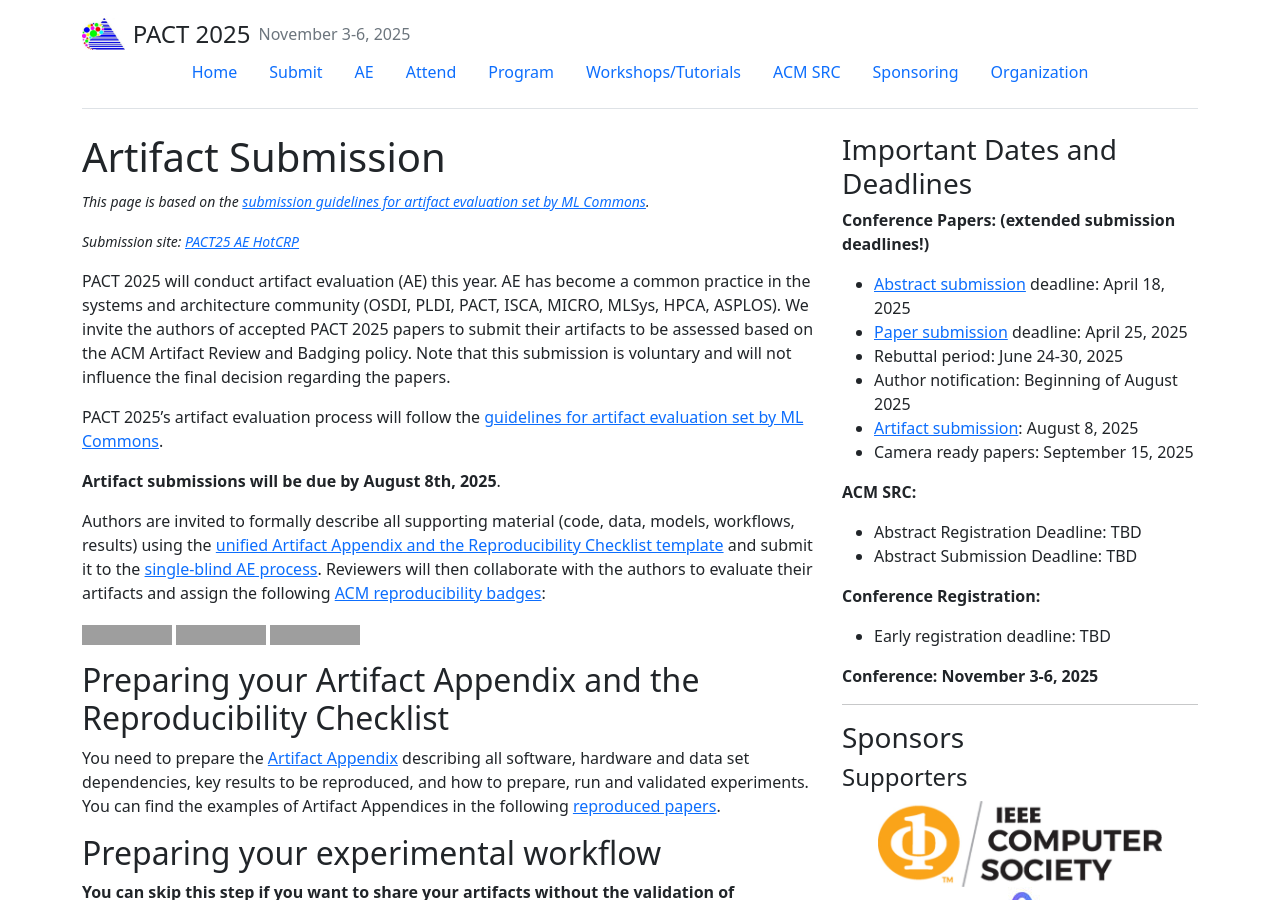
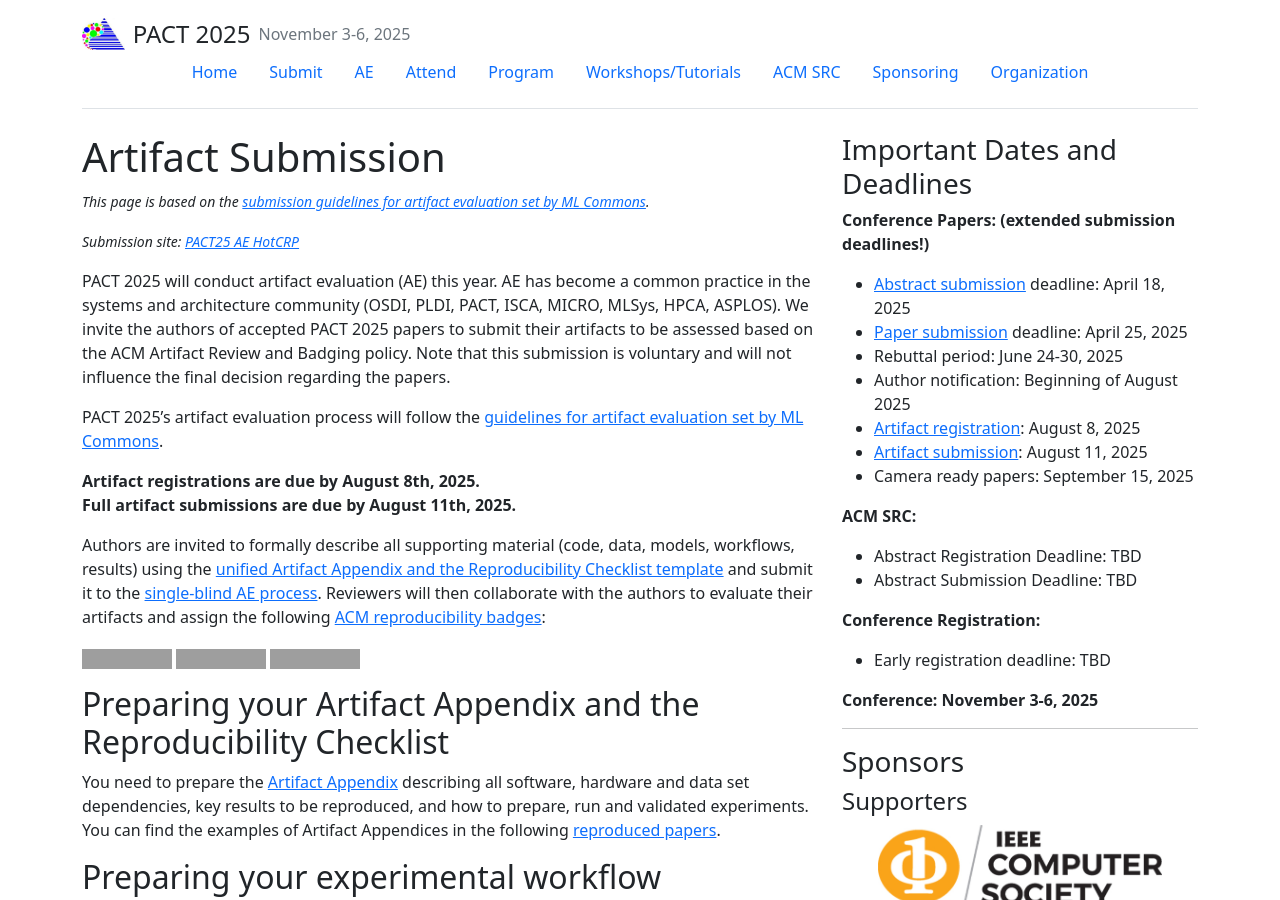
Before and after one commit to pact2025/pact2025.github.io, a Jekyll site: the page built from ae.md, in a window 1280 px wide and 900 px high. Built offline with Jekyll 4.4.1, drawn with Linux system fonts in a browser that asks for light colours; grey boxes are pictures that could not be loaded.

Commit message:
Modified AE dates to have separate registration (Aug 8th) and submission (Aug 11th) deadlines.

```diff
--- a/_includes/sidebar.html
+++ b/_includes/sidebar.html
@@ -20,8 +20,12 @@
     Beginning of August 2025
   </li>
   <li>
+    <a href="{{site.baseurl}}/ae.html">Artifact registration</a>:
+    August 8, 2025
+  </li>
+  <li>
     <a href="{{site.baseurl}}/ae.html">Artifact submission</a>:
-    August 8, 2025
+    August 11, 2025
   </li>
   <li>
     Camera ready papers:
--- a/ae.md
+++ b/ae.md
@@ -16,7 +16,8 @@ PACT 2025 will conduct artifact evaluation (AE) this year. AE has become a commo
 
 PACT 2025’s artifact evaluation process will follow the [guidelines for artifact evaluation set by ML Commons](https://github.com/ctuning/artifact-evaluation/blob/master/docs/submission.md).
 
-**Artifact submissions will be due by August 8th, 2025**.
+**Artifact registrations are due by August 8th, 2025.**
+**Full artifact submissions are due by August 11th, 2025.**
 
 Authors are invited to formally describe all supporting material (code, data, models, workflows, results) using the [unified Artifact Appendix and the Reproducibility Checklist template](https://github.com/ctuning/artifact-evaluation/blob/master/docs/checklist.md) and submit it to the [single-blind AE process](https://github.com/ctuning/artifact-evaluation/blob/master/docs/reviewing.md). Reviewers will then collaborate with the authors to evaluate their artifacts and assign the following [ACM reproducibility badges](https://www.acm.org/publications/policies/artifact-review-and-badging-current):
 
```
